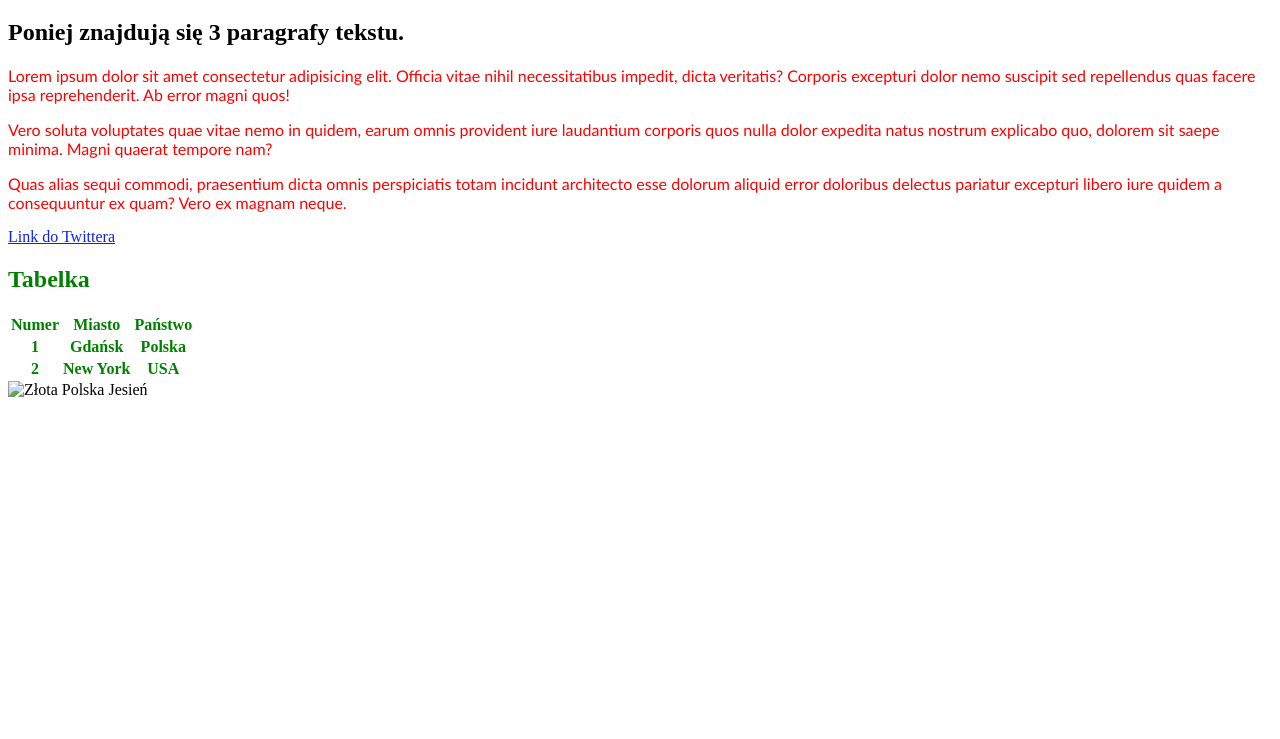
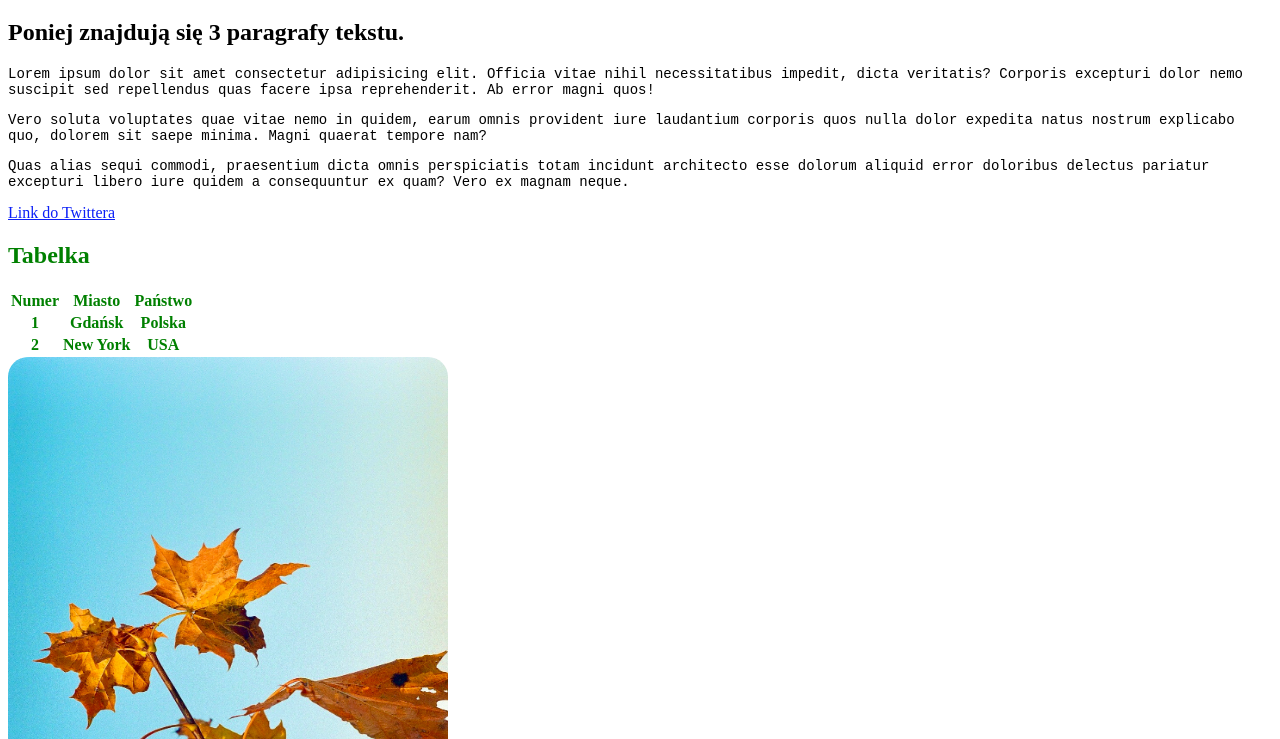
Before and after one commit to majkel211/majkel211.github.io, a plain HTML site: page index.html in a window 1280 px wide. Shown: the part 61-800 px from the top of the page. Drawn offline with Linux system fonts and the light colour scheme.

Commit message:
zmieniono nazwę głównego pliku html strony

```diff
--- a/StronaNaStepik.html
+++ b/index.html
@@ -37,8 +37,7 @@
                 </tr>
             </table>
     </div>
-    <img src="./Jesień.jpeg" alt="Złota Polska Jesień"
-    height="600"
-    width="500">
+    <img class="foto_jesień" src="./jesień.jpg" alt="Złota Jesień"
+    >
 </body>
 </html>
--- a/style.css
+++ b/style.css
@@ -1,11 +1,8 @@
-p {
-    font: 16px Calibri
+p {font: 14px monospace}
+.Tabeleczka {color: green;}
+a {color: #0c20f7}
+.foto_jesień {
+    width:440px;
+    height:600px;
+    border-radius: 20px;
 }
-.Tabeleczka {
-    color: green;
-}
-a {
-    color: #0c20f7
-}
-.tekst {font-size:180px;
-color:red}
```
